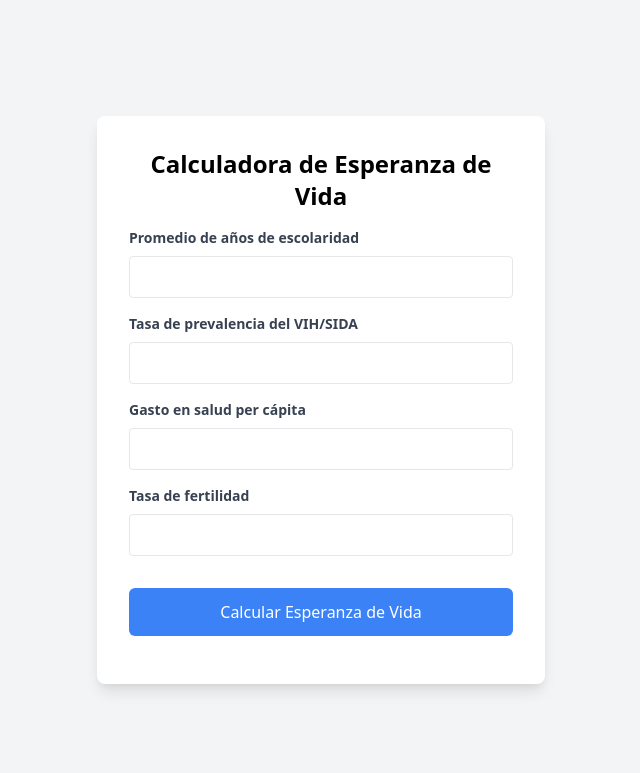
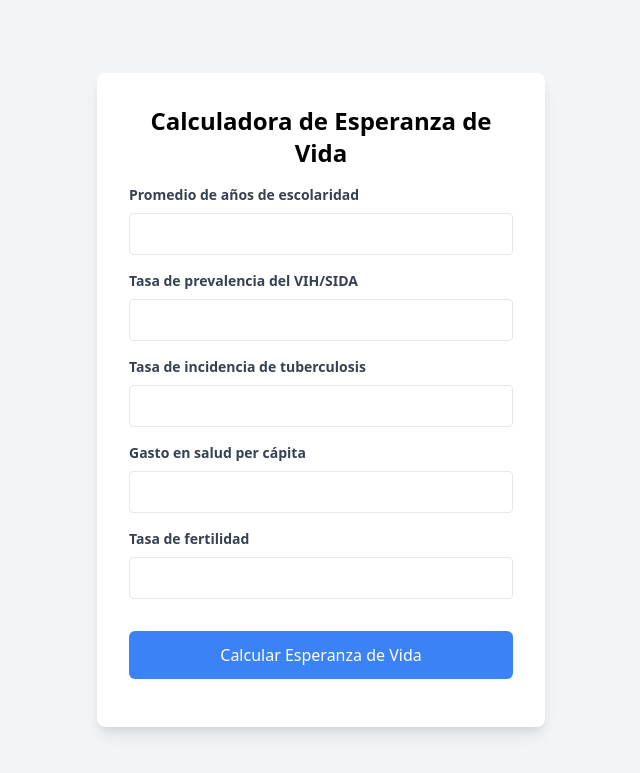
Before and after one commit to Juan-CCC/Proyecto_Mes2, a Flask app: page / in a window 1280 px wide. Shown: the top 773 px of the page, without its empty margins (319-959 px from the left). Run offline with Flask 3, Linux system fonts and the light colour scheme; parts of the project's set-up code (start-up, migrations or seed data) failed here and were passed over.

Commit message:
"nuevos mabios"

```diff
--- a/app.py
+++ b/app.py
@@ -23,18 +23,19 @@ def predict():
         # Obtener los datos enviados en el request
         Schooling = float(request.form['Schooling'])
         HIVAIDS = float(request.form['HIVAIDS'])
+        tuberculosis = float(request.form['tuberculosis'])
         healthexppercapita = float(request.form['healthexppercapita'])
         fertilityrate = float(request.form['fertilityrate'])
 
         # Verificar los datos recibidos
-        app.logger.debug(f'Schooling: {Schooling}, HIVAIDS: {HIVAIDS}, healthexppercapita: {healthexppercapita}, fertilityrate: {fertilityrate}')
+        app.logger.debug(f'Schooling: {Schooling}, HIVAIDS: {HIVAIDS}, tuberculosis: {tuberculosis}, healthexppercapita: {healthexppercapita}, fertilityrate: {fertilityrate}')
 
         input_data = pd.DataFrame({
             'Schooling': [Schooling],
             'HIV.AIDS': [HIVAIDS],
             'Status': [0],
             'wateraccess': [0],
-            'tuberculosis': [0],
+            'tuberculosis': [tuberculosis],
             'inflation': [0],
             'healthexppercapita': [healthexppercapita],
             'fertilityrate': [fertilityrate],
@@ -47,7 +48,7 @@ def predict():
         scaled_data = scaler.transform(input_data)
 
         # Seleccionar solo las características usadas para el modelo
-        scaled_data_for_prediction = scaled_data[:, [0, 1, 6, 7]]  # Asegúrate de que estos índices son correctos
+        scaled_data_for_prediction = scaled_data[:, [0, 1, 4, 6, 7]]  # Asegúrate de que estos índices son correctos
 
         # Realizar la predicción con los datos escalados
         prediccion = model.predict(scaled_data_for_prediction)
--- a/templates/formulario.html
+++ b/templates/formulario.html
@@ -33,12 +33,23 @@
                 >
             </div>
             <div class="mb-4">
+                <label for="tuberculosis" class="block text-gray-700 text-sm font-bold mb-2">Tasa de incidencia de tuberculosis</label>
+                <input
+                    type="number"
+                    id="tuberculosis"
+                    name="tuberculosis"
+                    step="0.01"
+                    required
+                    class="border rounded px-3 py-2 w-full"
+                >
+            </div>
+            <div class="mb-4">
                 <label for="healthexppercapita" class="block text-gray-700 text-sm font-bold mb-2">Gasto en salud per cápita</label>
                 <input
                     type="number"
                     id="healthexppercapita"
                     name="healthexppercapita"
-                    step="0.01"
+                    step="0.000001"
                     required
                     class="border rounded px-3 py-2 w-full"
                 >
@@ -49,7 +60,7 @@
                     type="number"
                     id="fertilityrate"
                     name="fertilityrate"
-                    step="0.01"
+                    step="0.001"
                     required
                     class="border rounded px-3 py-2 w-full"
                 >
@@ -66,10 +77,11 @@
             // Validar que todos los campos estén llenos
             const Schooling = document.getElementById('Schooling').value;
             const HIVAIDS = document.getElementById('HIVAIDS').value;
+            const tuberculosis = document.getElementById('tuberculosis').value;
             const healthexppercapita = document.getElementById('healthexppercapita').value;
             const fertilityrate = document.getElementById('fertilityrate').value;
 
-            if (Schooling === '' || HIVAIDS === '' || healthexppercapita === '' || fertilityrate === '') {
+            if (Schooling === '' || HIVAIDS === '' || tuberculosis === '' || healthexppercapita === '' || fertilityrate === '') {
                 document.getElementById('resultado').innerText = 'Por favor completa todos los campos.';
                 return;
             }
@@ -80,7 +92,7 @@
                 headers: {
                     'Content-Type': 'application/x-www-form-urlencoded',
                 },
-                body: `Schooling=${Schooling}&HIVAIDS=${HIVAIDS}&healthexppercapita=${healthexppercapita}&fertilityrate=${fertilityrate}`,
+                body: `Schooling=${Schooling}&HIVAIDS=${HIVAIDS}&tuberculosis=${tuberculosis}&healthexppercapita=${healthexppercapita}&fertilityrate=${fertilityrate}`,
             })
             .then(response => response.json())
             .then(data => {
```
Also changed, not shown: 3 other files.
